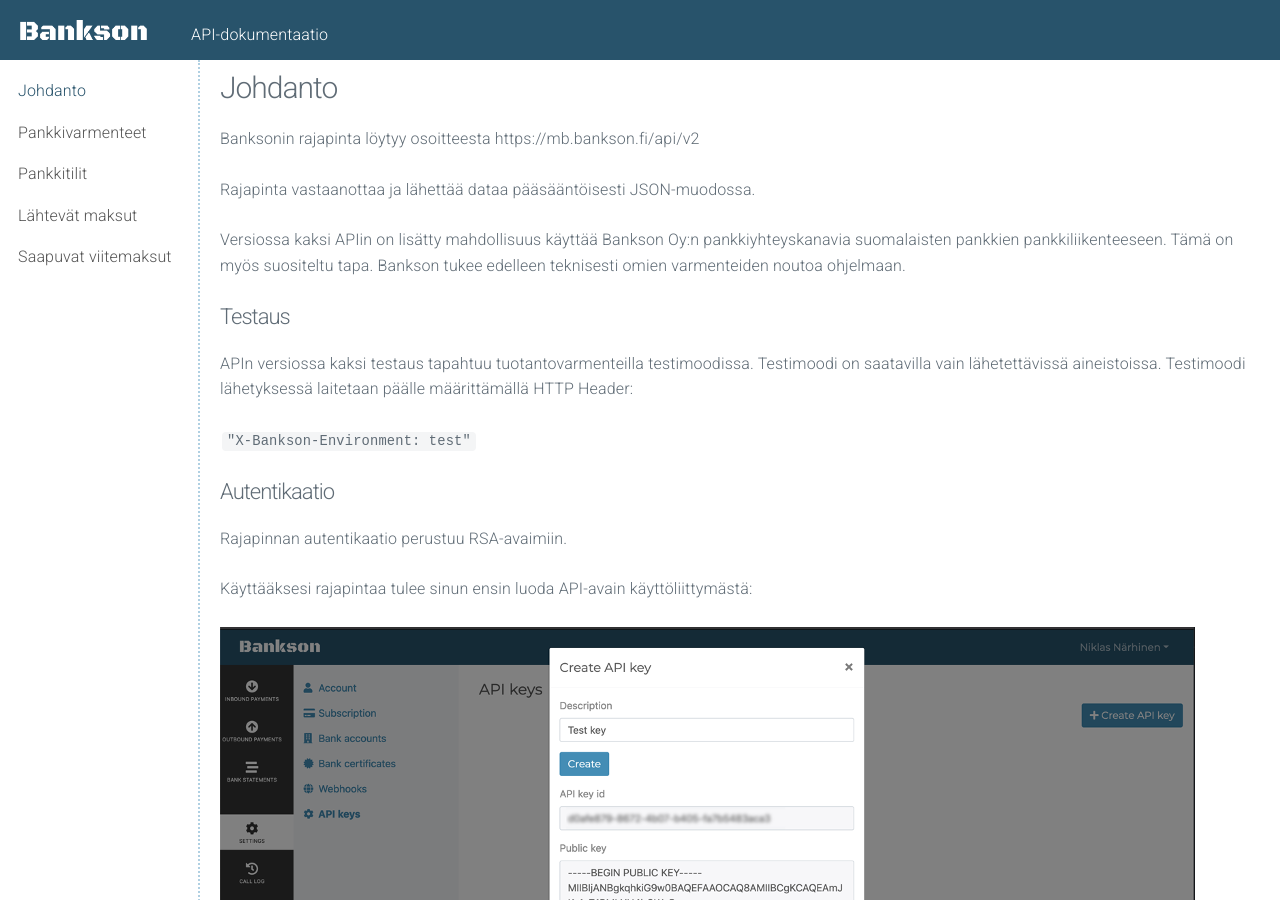
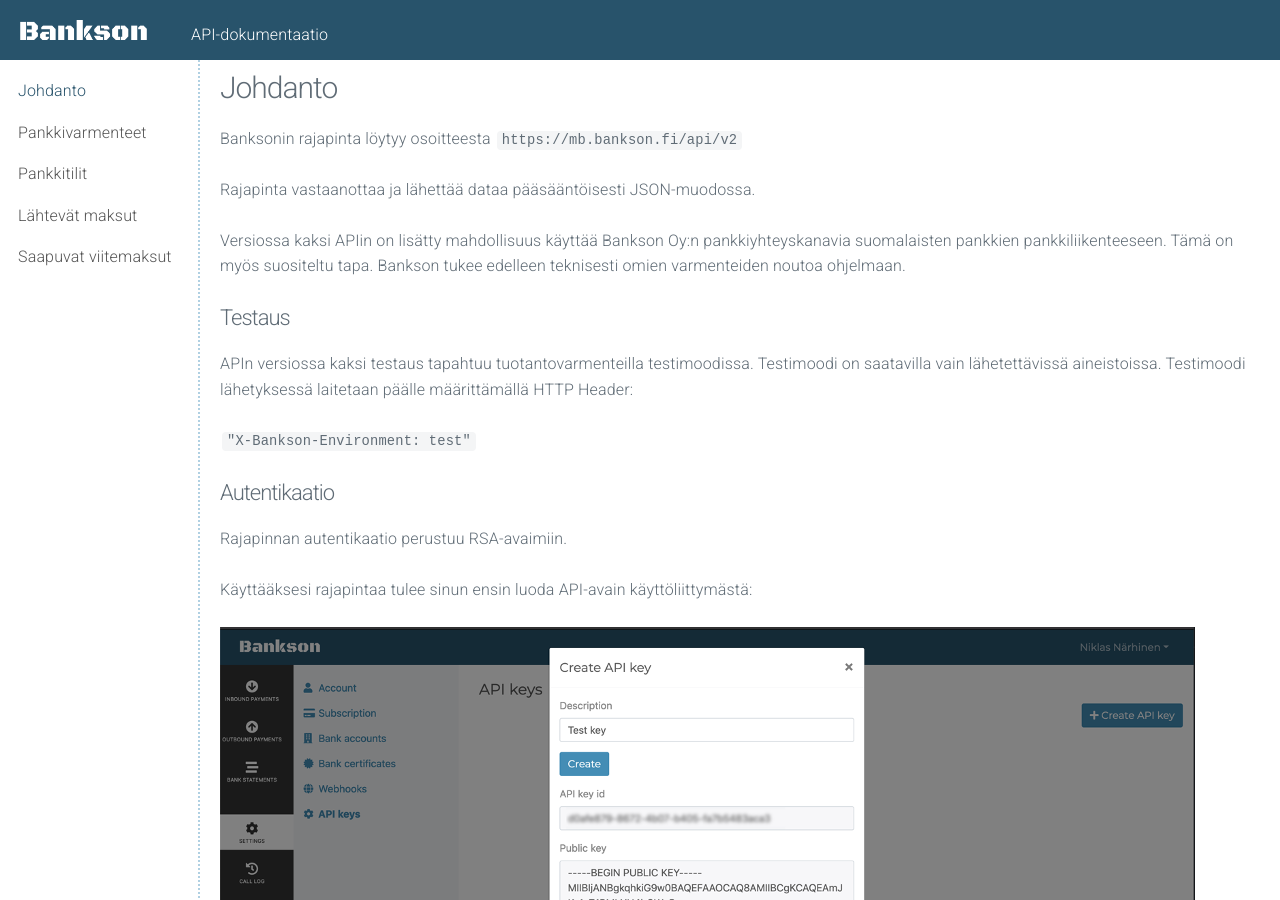
Before and after one commit to banksonfi/banksonfi.github.io, a Jekyll site: the page built from _articles/01-introduction.md, in a window 1280 px wide and 900 px high. Built offline with Jekyll 4.4.1, drawn with Linux system fonts in a browser that asks for light colours.

Commit message:
chore: format url

```diff
--- a/_articles/01-introduction.md
+++ b/_articles/01-introduction.md
@@ -2,7 +2,7 @@
 title: "Johdanto"
 ---
 
-Banksonin rajapinta löytyy osoitteesta https://mb.bankson.fi/api/v2
+Banksonin rajapinta löytyy osoitteesta `https://mb.bankson.fi/api/v2`
 
 Rajapinta vastaanottaa ja lähettää dataa pääsääntöisesti JSON-muodossa.
 
```
